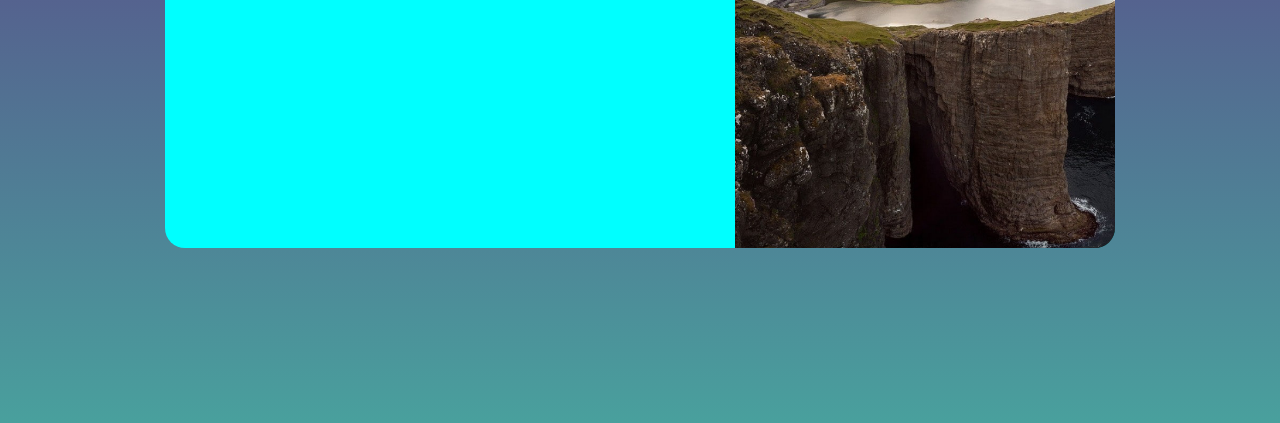
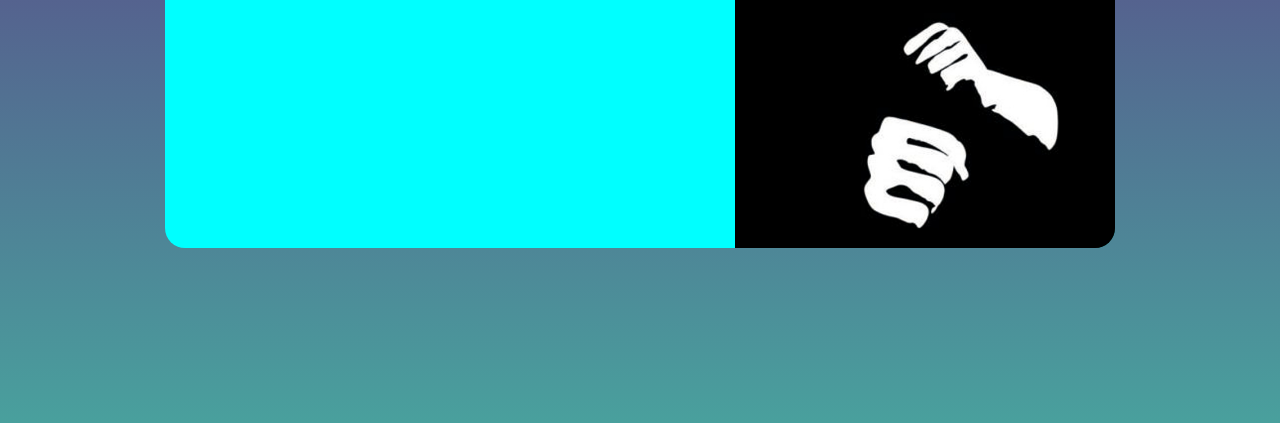
Before and after one commit to DerekEsper/projeto-login, a plain HTML site: page index.html in a window 1280 px wide. Shown: the part 377-800 px from the top of the page. Drawn offline with Linux system fonts and the light colour scheme.

Commit message:
troca imagem

```diff
--- a/style/style.css
+++ b/style/style.css
@@ -52,7 +52,7 @@ main {
 
 #imagem {
   display: block;
-  background: rgb(48, 48, 48) url(/imagens/montanha.png) no-repeat;
+  background: rgb(48, 48, 48) url(/imagens/Bruce\ lee.jpg) no-repeat;
   height: 200px;
   background-size: cover;
   /*background-position: left bottom;*/ /*não precisou */
```
Also changed, not shown: imagens/Bruce lee.jpg (added).
